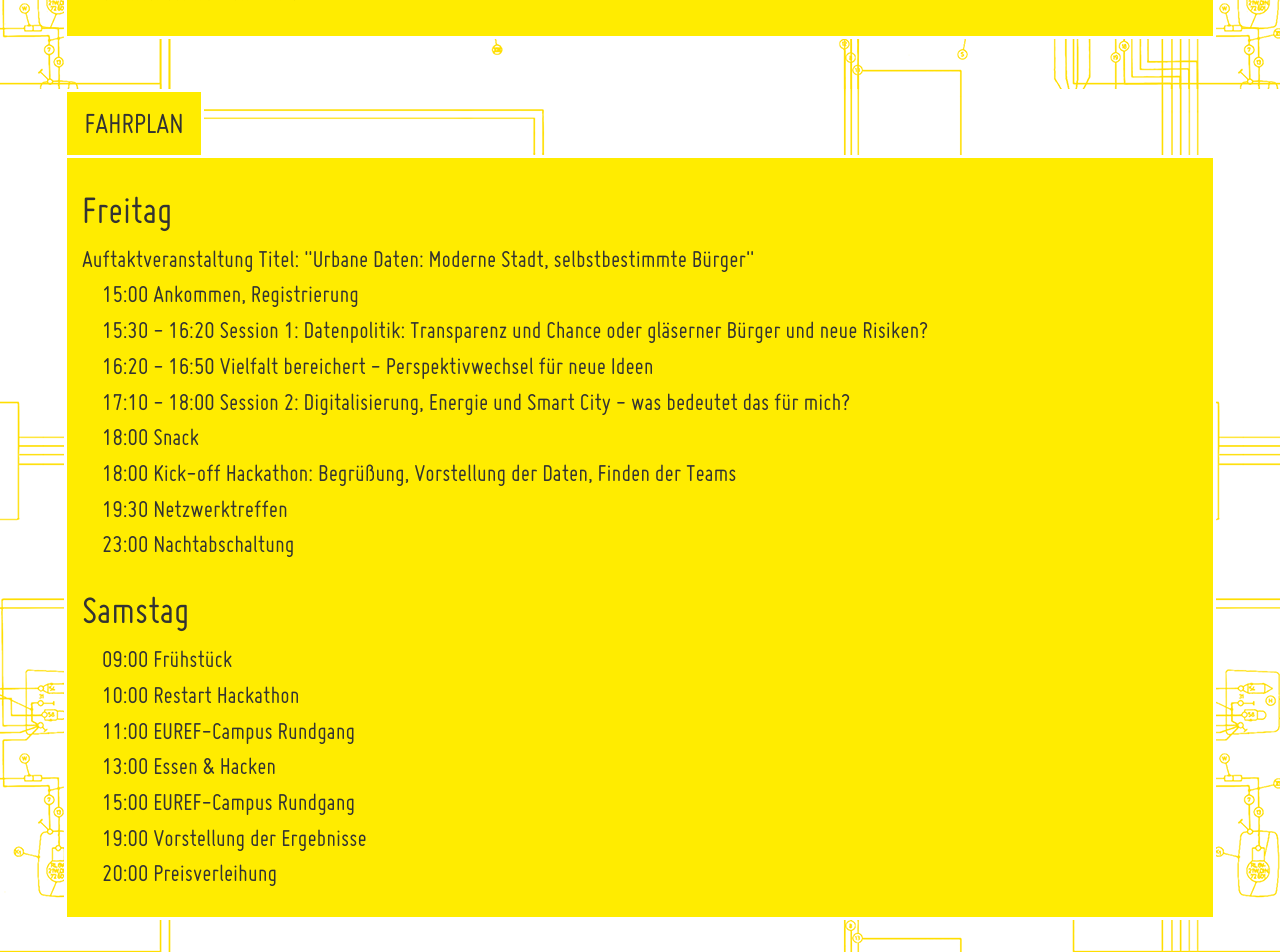
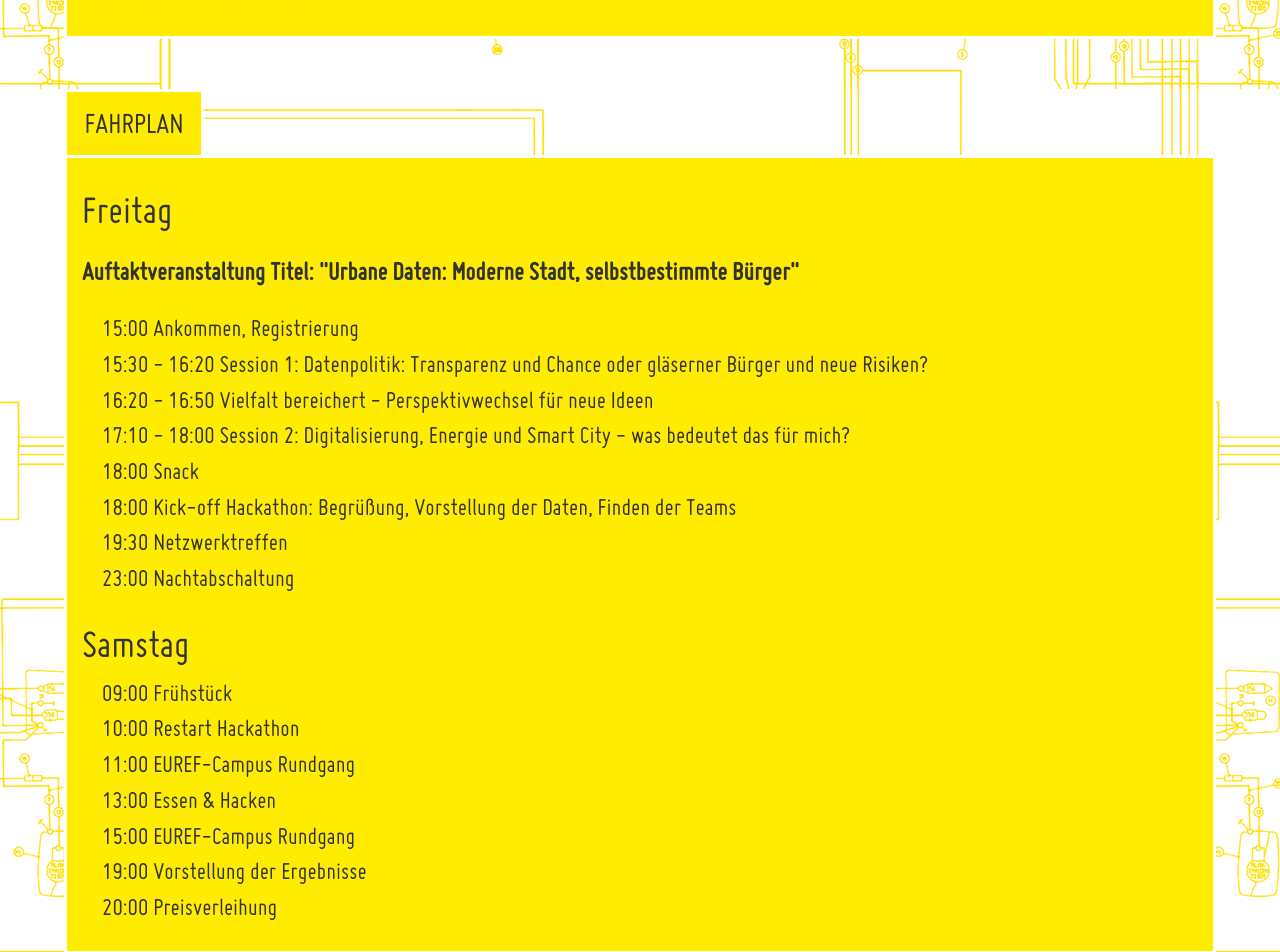
Before and after one commit to okfde/energyhack, a Jekyll site: the page built from index.html, in a window 1280 px wide. Shown: the part 1438-2390 px from the top of the page. Built offline with Jekyll 4.4.1, drawn with Linux system fonts in a browser that asks for light colours; comment, search, counter and statistics services are not loaded.

Commit message:
minor fixes

```diff
--- a/_includes/schedule_tmp.html
+++ b/_includes/schedule_tmp.html
@@ -9,7 +9,8 @@
       <div class="row box box-light">
         <div class="col-md-12 results">
           <h2>Freitag</h2>
-          Auftaktveranstaltung Titel: "Urbane Daten: Moderne Stadt, selbstbestimmte Bürger"
+         <p>
+           <h4>Auftaktveranstaltung Titel: "Urbane Daten: Moderne Stadt, selbstbestimmte Bürger" </h4> </p>
 
           <p>
 15:00 Ankommen, Registrierung <br>
```
